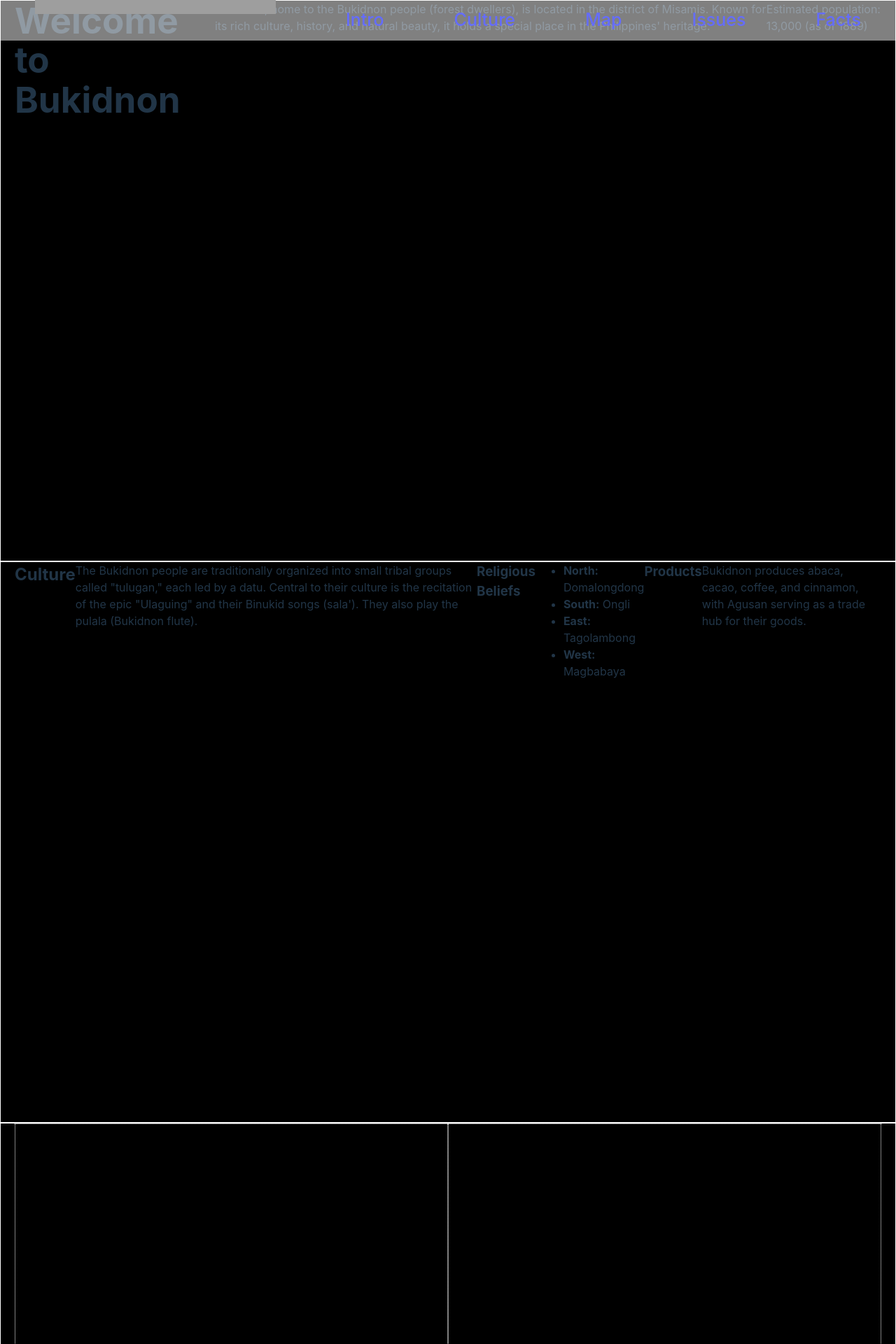
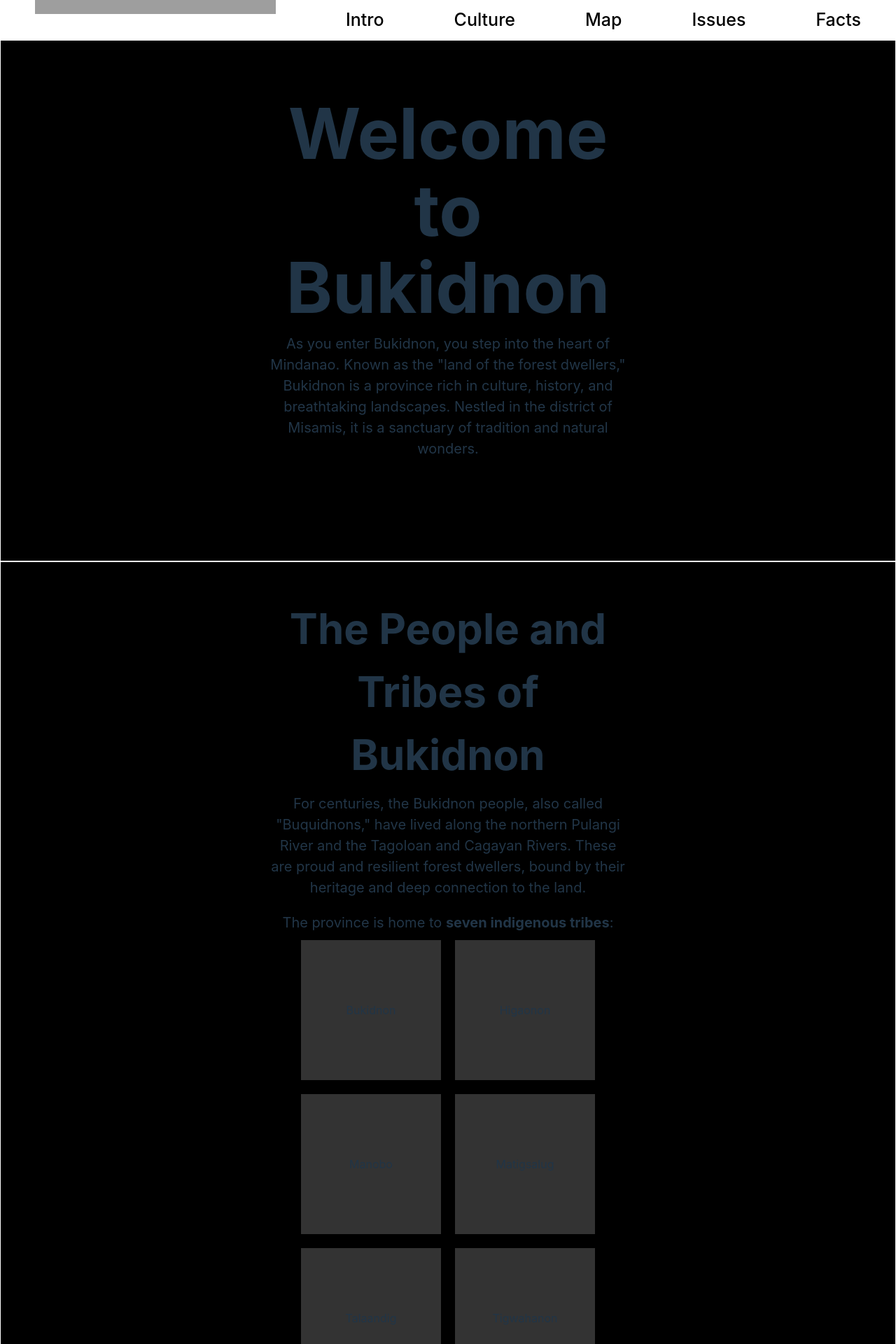
Before and after one commit to 0xshr00msz/minstud, a React (Vite) app: page / in a window 1280 px wide. Shown: the top 1920 px of the page at 70% size. Built offline with nearby package versions, Linux system fonts and the light colour scheme; grey boxes are pictures that could not be loaded.

Commit message:
feat: added content to culture section

```diff
--- a/src/App.css
+++ b/src/App.css
@@ -8,7 +8,7 @@
 
 .main-container > * {
 	display: flex;
-	height: 100vh;
+	min-height: 100vh;
 	background: black;
 	border: white 1px solid;
 	padding: 0 20px 0 20px;
@@ -17,20 +17,21 @@
 .sub-container > div {
 	display: flex;
 	border: white 1px dotted;
-	height: 100%;
+	height: inherit;
 	width: 50vw;
 	flex-direction: row;
 	justify-content: center;
 	align-items: center;
 }
 .sub-container div > * {
+	height: 100%;
 	font-size: 2rem;
 	color: red;
 }
 
 .Nav {
 	width: 100vw;
-	background: rgba(255, 255, 255, 0.5);
+	background: rgba(255, 255, 255, 1);
 	position: fixed;
 	display: flex;
 	justify-content: right;
@@ -40,6 +41,8 @@
 }
 
 .Nav > a {
+	text-decoration: none;
+	color: black;
 	font-size: 25px;
 	padding: 10px 50px 10px 0px;
 }
@@ -50,3 +53,42 @@
 	height: 20px;
 	padding: 0 50px 0 50px;
 }
+
+#intro, #culture {
+	display: flex;
+	flex-direction: column;
+	justify-content: center;
+	text-align: center;
+	padding: 0px 30vw 0px 30vw;
+}
+
+#culture > div {
+	padding: 50px 0 50px 0;
+}
+
+.list {
+	display: flex;
+	flex-wrap: wrap;
+	justify-content: center;
+	gap: 20px;
+}
+
+.list > div {
+	background: rgba(255, 255, 255, 0.2);
+	height: 200px;
+	width: 200px;
+	align-content: center;
+}
+
+h1 {
+	font-size: 100px;
+}
+h2 {
+	font-size: 60px;
+}
+p, li {
+	font-size: 20px;
+}
+p {
+	padding: 10px 0 10px 0;
+}
--- a/src/Culture.tsx
+++ b/src/Culture.tsx
@@ -1,18 +1,54 @@
 export default function Culture() {
   return (
-    <section id="culture">
-      <h2>Culture</h2>
-      <p>The Bukidnon people are traditionally organized into small tribal groups called "tulugan," each led by a datu. Central to their culture is the recitation of the epic "Ulaguing" and their Binukid songs (sala'). They also play the pulala (Bukidnon flute).</p>
-      <h3>Religious Beliefs</h3>
-      <ul>
-        <li><b>North:</b> Domalongdong</li>
-        <li><b>South:</b> Ongli</li>
-        <li><b>East:</b> Tagolambong</li>
-        <li><b>West:</b> Magbabaya</li>
-      </ul>
-      <h3>Products</h3>
-      <p>Bukidnon produces abaca, cacao, coffee, and cinnamon, with Agusan serving as a trade hub for their goods.
-      </p>
-    </section>
+    <div id="culture">
+      <div>
+	 <h2>The People and Tribes of Bukidnon</h2>
+         <p>
+For centuries, the Bukidnon people, also called "Buquidnons," have lived along the northern Pulangi River and the Tagoloan and Cagayan Rivers. These are proud and resilient forest dwellers, bound by their heritage and deep connection to the land.
+         </p>
+         <p>The province is home to <b>seven indigenous tribes</b>:</p>
+         <div className='list'>
+           <div>Bukidnon</div>
+           <div>Higaonon</div>
+           <div>Manobo</div>
+           <div>Matigsalug</div>
+           <div>Talaandig</div>
+           <div>Tigwahanon</div>
+           <div>Umayamnon</div>
+         </div>
+         <p>
+	Each tribe holds unique traditions, languages, and wisdom passed down through generations. Together, they shape the vibrant culture of Bukidnon.
+         </p>
+      </div>
+	 <h2>A Glimpse into Bukidnon's History</h2>
+         <p>
+In 1889, the population of Bukidnon was estimated at 13,000. These communities lived in "tulugan"—small tribal groups governed by a datu. Each tulugan was a tightly knit community, led by a central datu or elder. The datus were not only leaders but keepers of the epic Ulaguing, which they sang during gatherings, telling stories of their people's past.
+	 </p>
+	 <br></br>
+	 <p>
+The Spanish arrived in the 1860s, bringing Jesuit missionaries who established the first parish in Sumilao in 1880. By the early 1900s, many Bukidnons had converted to Christianity while retaining elements of their animist beliefs. This blend of old and new shaped Bukidnon's spiritual identity.
+	 </p>
+      <div>
+	 <h2>Beliefs of the Bukidnon Tribes</h2>
+	 <p>
+Central to Bukidnon's identity is its connection to nature and spirituality. The tribes believe in four gods, each representing a direction:
+	 </p>
+	 <div className='list'>
+	   <div>Domalongdong (North)</div>
+	   <div>Ongli (South)</div>
+	   <div>Tagolambong (East)</div>
+	   <div>Magbabaya (West)</div>
+	 </div>
+	 <p>
+These deities guide and protect their people, symbolizing the harmony between the tribes and the natural world.
+	 </p>
+      </div>
+      <div>
+
+      </div>
+      <div>
+
+      </div>
+    </div>
   );
 }
--- a/src/Intro.tsx
+++ b/src/Intro.tsx
@@ -1,13 +1,10 @@
 export default function Intro() {
   return (
-    <section id="intro">
+    <div id="intro">
       <h1>Welcome to Bukidnon</h1>
-      <p>Bukidnon, home to the Bukidnon people (forest dwellers), is located
-         in the district of Misamis. Known for its rich culture, history,
-         and natural beauty, it holds a special place in the Philippines'
-         heritage.
+      <p>
+	As you enter Bukidnon, you step into the heart of Mindanao. Known as the "land of the forest dwellers," Bukidnon is a province rich in culture, history, and breathtaking landscapes. Nestled in the district of Misamis, it is a sanctuary of tradition and natural wonders.
       </p>
-      <p>Estimated population: 13,000 (as of 1889)</p>
-    </section>
+    </div>
   );
 }
```
